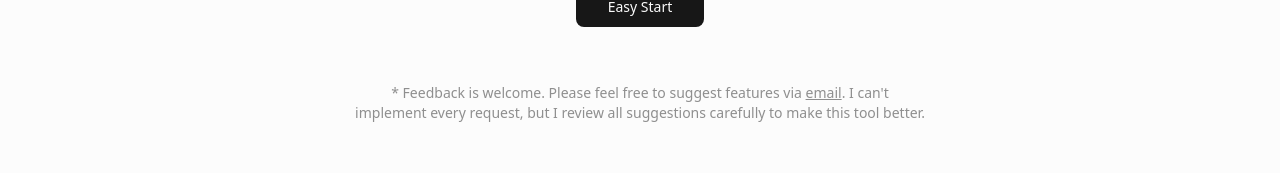
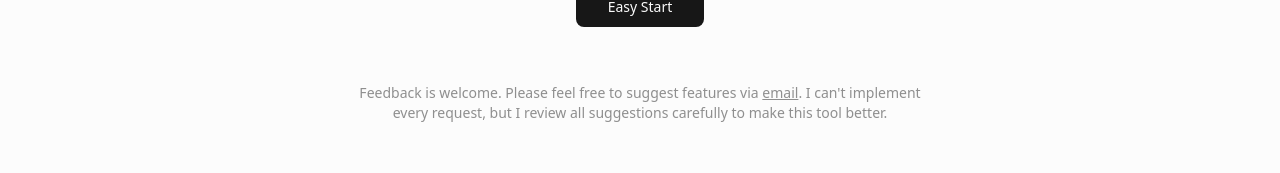
Before and after one commit to spungs/snapshot-finance, a Next.js app: page / in a window 1280 px wide. Shown: the part 1800-1973 px from the top of the page. Built offline with nearby package versions, Linux system fonts and the light colour scheme; no server answers.

Commit message:
fix: Authentication Redirect & UI Polish

```diff
--- a/app/page.tsx
+++ b/app/page.tsx
@@ -131,7 +131,12 @@ export default function Home() {
               </div>
 
               <div className="pt-8 max-w-[600px] text-sm text-balance break-keep text-muted-foreground/80">
-                <p dangerouslySetInnerHTML={{ __html: t.landing.feedbackNote.replace('email', '<a href="mailto:spungs.dev@gmail.com" class="underline hover:text-foreground">email</a>').replace('이메일', '<a href="mailto:spungs.dev@gmail.com" class="underline hover:text-foreground">이메일</a>') }} />
+                <p>
+                  {language === 'ko'
+                    ? <>필요한 기능이 있다면 언제든 <a href="mailto:spungs.dev@gmail.com" className="underline hover:text-foreground">이메일</a>로 제안해 주세요. 모든 요청을 반영할 수는 없지만, 더 좋은 도구가 되도록 꼼꼼히 검토하겠습니다.</>
+                    : <>Feedback is welcome. Please feel free to suggest features via <a href="mailto:spungs.dev@gmail.com" className="underline hover:text-foreground">email</a>. I can't implement every request, but I review all suggestions carefully to make this tool better.</>
+                  }
+                </p>
               </div>
             </div>
           </div>
```
